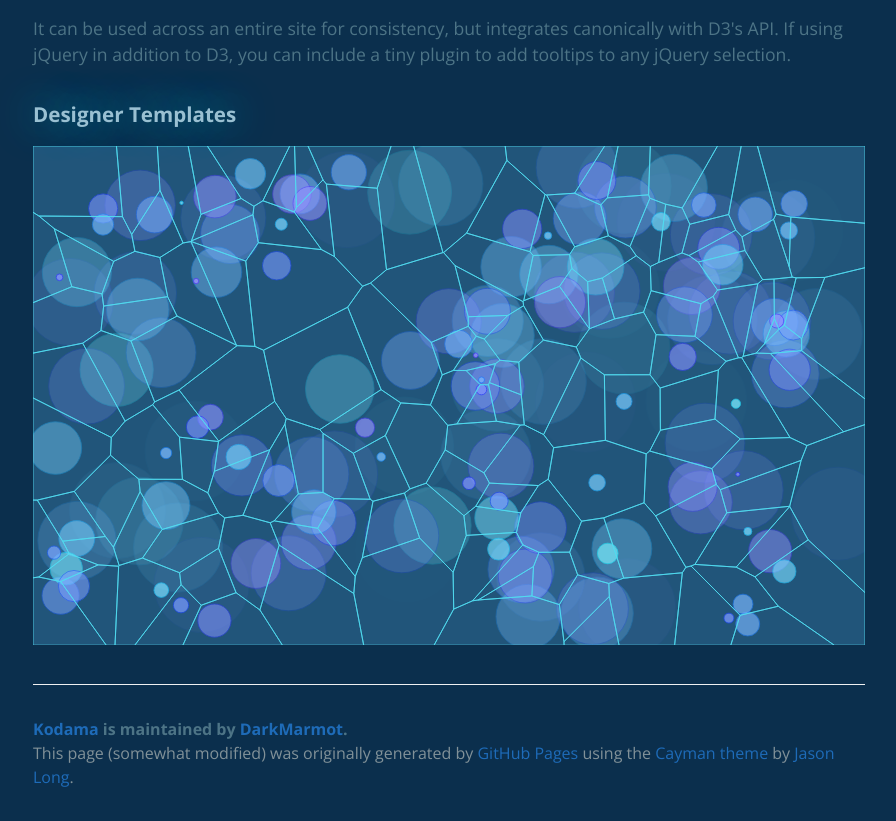
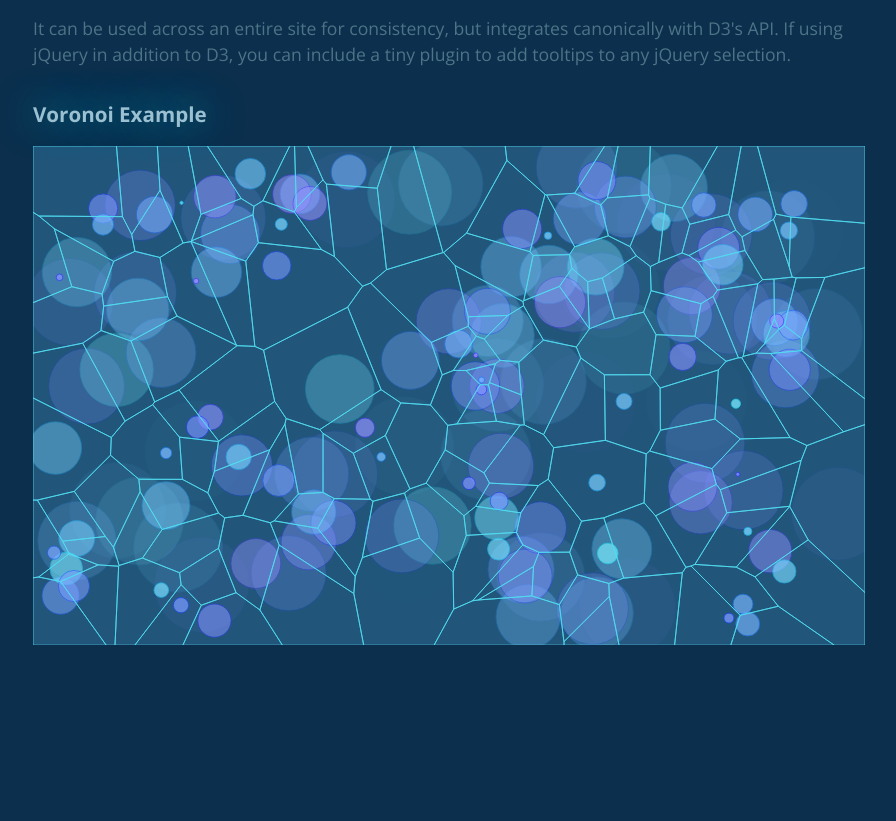
Before and after one commit to DarkMarmot/kodama, a plain HTML site: page index.html in a window 1280 px wide. Shown: the part 630-1451 px from the top of the page, without its empty margins (191-1087 px from the left). After the commit the page ends 1314 px from the top, so only its background shows below. Drawn offline with nearby package versions, Linux system fonts and the light colour scheme.

Commit message:
more readme info

```diff
--- a/index.html
+++ b/index.html
@@ -42,18 +42,13 @@
     <p>It can be used across an entire site for consistency, but integrates canonically with D3's API. If using jQuery in addition to D3, you can include a tiny plugin to add tooltips to any jQuery selection.</p>
 
     <h3>
-        <a id="designer-templates" class="anchor" href="#designer-templates" aria-hidden="true"><span class="octicon octicon-link"></span></a>Designer Templates</h3>
+        <a class="anchor" aria-hidden="true"><span class="octicon octicon-link"></span></a>Voronoi Example</h3>
 
     <div>
         <svg id="svg_demo" height="100%" width="100%" viewBox="0 0 1000 600" preserveAspectRatio="none">
         </svg>
     </div>
 
-    <footer class="site-footer">
-        <span class="site-footer-owner"><a href="https://github.com/DarkMarmot/kodama">Kodama</a> is maintained by <a href="https://github.com/DarkMarmot">DarkMarmot</a>.</span>
-
-        <span class="site-footer-credits">This page (somewhat modified) was originally generated by <a href="https://pages.github.com">GitHub Pages</a> using the <a href="https://github.com/jasonlong/cayman-theme">Cayman theme</a> by <a href="https://twitter.com/jasonlong">Jason Long</a>.</span>
-    </footer>
 
 </section>
 
```
